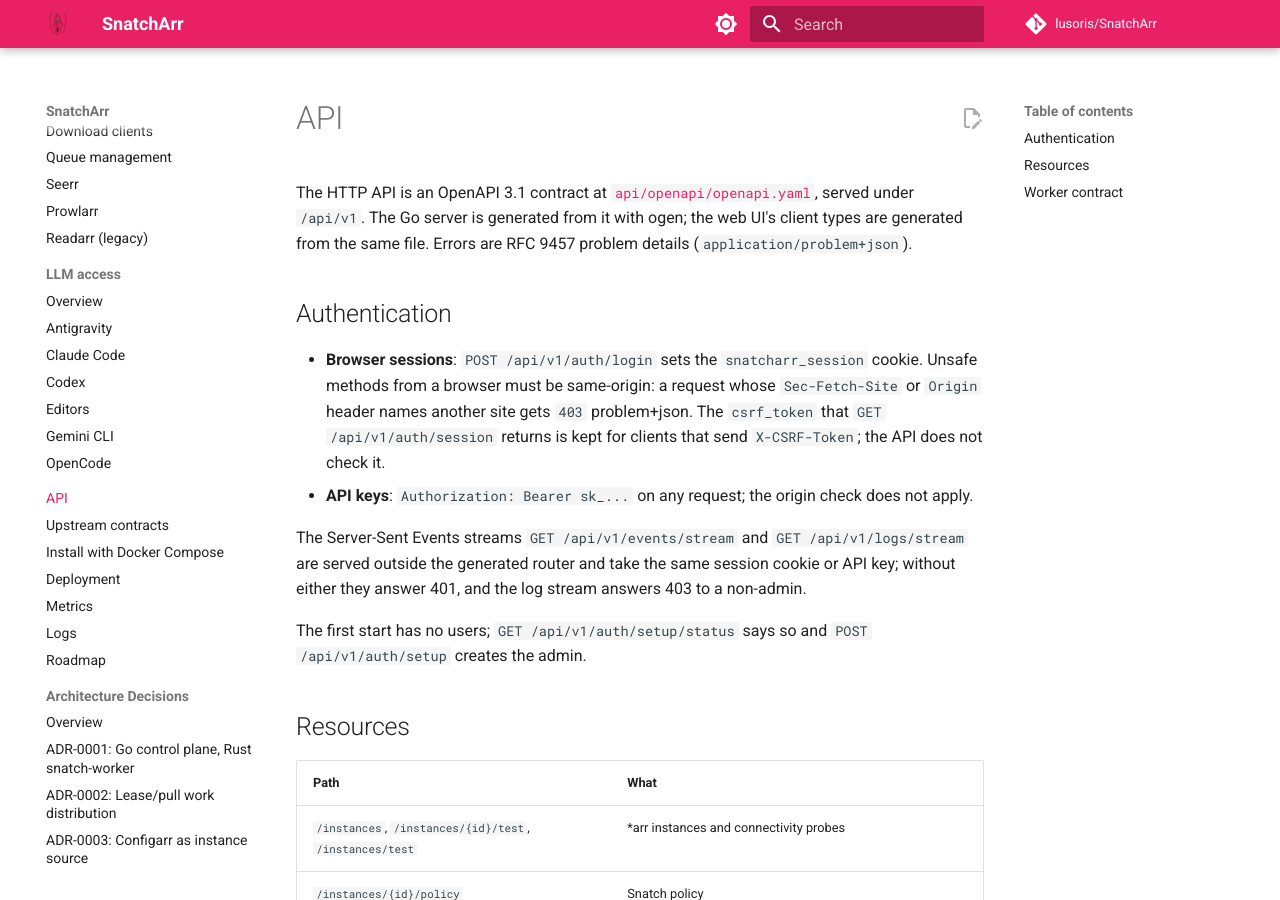
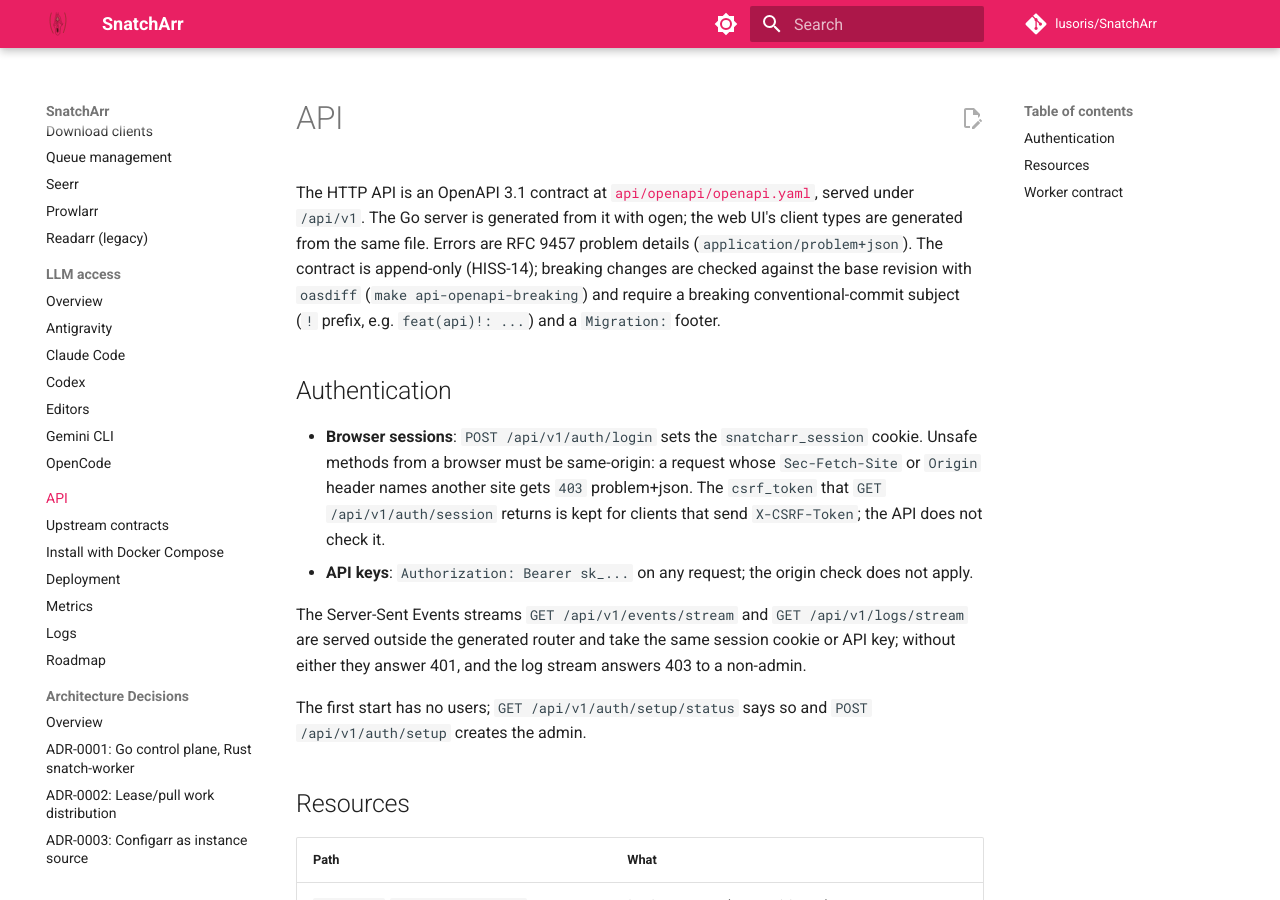
Before and after one commit to lusoris/SnatchArr, an MkDocs documentation site: the page built from docs/api.md, in a window 1280 px wide and 900 px high. Built offline with MkDocs 1.6.1 and Material for MkDocs 9.7.7, drawn with Linux system fonts in a browser that asks for light colours; comment, search, counter and statistics services are not loaded.

Commit message:
ci(api): fail on breaking OpenAPI changes against the base revision
The OpenAPI contract is append-only (HISS-14). tools/oasdiff/breaking.sh
runs oasdiff v1.34.1, pinned as a tool in tools/go/go.mod, and fails on
an error-level change unless the subject declares a break with `!`.
A spec that does not load still fails (oasdiff exits 102 there).

make api-verify compares with origin/main through api-openapi-breaking;
the CI job api-openapi compares with the pull request base, or with the
previous commit on a push to main. breaking_test.sh plants a removed
path, a removed required response property, a newly required parameter,
an added path and a declared break. ADR-0028 follow-up ticked.

Signed-off-by: lusoris <lusoris@proton.me>

```diff
--- a/docs/api.md
+++ b/docs/api.md
@@ -9,7 +9,9 @@
 [`api/openapi/openapi.yaml`](https://github.com/lusoris/SnatchArr/blob/main/api/openapi/openapi.yaml),
 served under `/api/v1`. The Go server is generated from it with ogen; the web UI's client
 types are generated from the same file. Errors are RFC 9457 problem details
-(`application/problem+json`).
+(`application/problem+json`). The contract is append-only (HISS-14); breaking changes are
+checked against the base revision with `oasdiff` (`make api-openapi-breaking`) and require a
+breaking conventional-commit subject (`!` prefix, e.g. `feat(api)!: ...`) and a `Migration:` footer.
 
 ## Authentication
 
```
Also changed, not shown: docs/adr/0028-jellyfin-plugin.md (+1 -1 lines), 11 other files.
